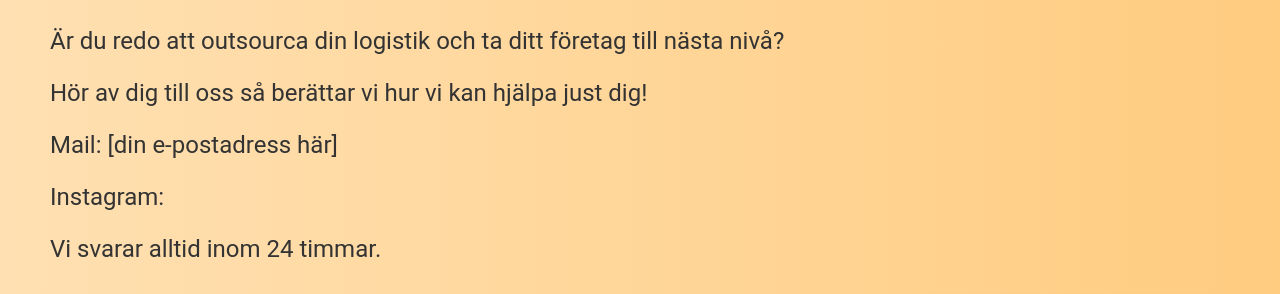
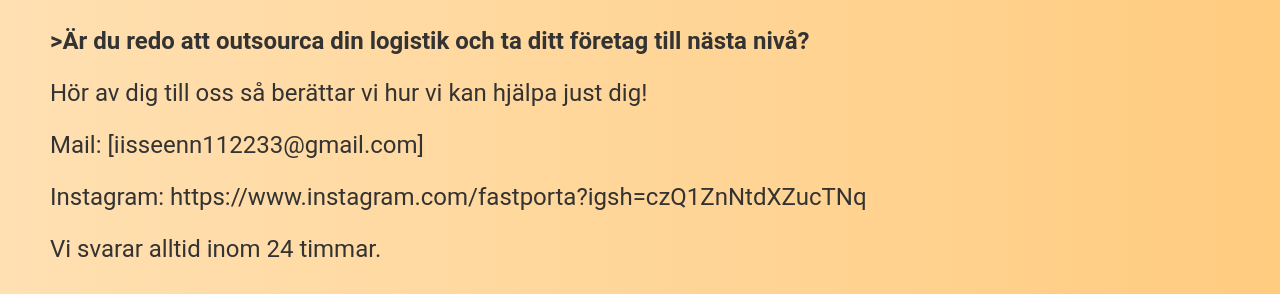
Before and after one commit to Fastportlogistic/FastPortalLogistik.se, a plain HTML site: page kontakt.html in a window 1280 px wide. Shown: the part 466-760 px from the top of the page. Drawn offline with Linux system fonts and the light colour scheme.

Commit message:
Update kontakt.html

```diff
--- a/kontakt.html
+++ b/kontakt.html
@@ -28,12 +28,12 @@
 <main class="section">
     <h2>Kontaktuppgifter</h2>
 
-    <p>Är du redo att outsourca din logistik och ta ditt företag till nästa nivå?
+    <p> <b> >Är du redo att outsourca din logistik och ta ditt företag till nästa nivå? </b> </p>
 
 <p> Hör av dig till oss så berättar vi hur vi kan hjälpa just dig! </p>
 
-<p> Mail: [din e-postadress här] </p>
-<p> Instagram:</p>
+<p> Mail: [iisseenn112233@gmail.com] </p>
+<p> Instagram: https://www.instagram.com/fastporta?igsh=czQ1ZnNtdXZucTNq </p>
 
 <p> Vi svarar alltid inom 24 timmar. <p/>
 <p/><img src="computer.png" alt="Mission" class="responsive-image">
```
